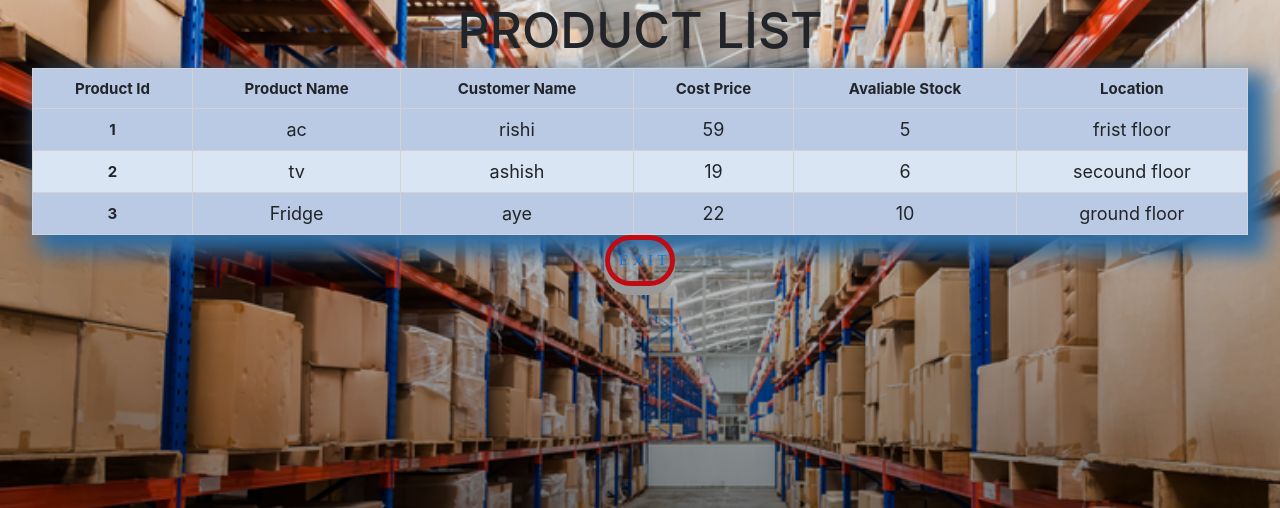
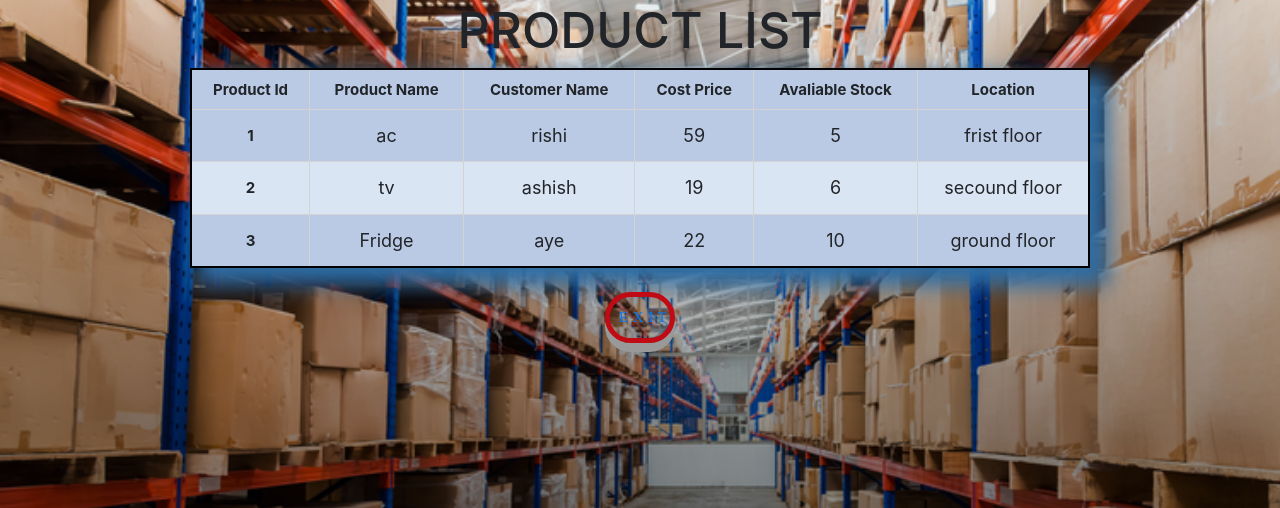
Before and after one commit to Hrishikesh007733/stock_management, a Django app: page /productlist/ in a window 1280 px wide. Shown: the part 56-564 px from the top of the page. Run offline with Django 3.2, Linux system fonts and the light colour scheme; data comes from the database, SQL or seed files in the repository.

Commit message:
product list table changed

```diff
--- a/demo/mysite/myapp/static/myapp/butthon2.css
+++ b/demo/mysite/myapp/static/myapp/butthon2.css
@@ -22,6 +22,6 @@
  }
  .button:active {
     background-color: #c53048;
-    box-shadow: 0 5px #666;
+    box-shadow: 0 5px rgb(8, 8, 8);
     transform: translateY(4px);
   }
--- a/demo/mysite/myapp/static/myapp/productlist.css
+++ b/demo/mysite/myapp/static/myapp/productlist.css
@@ -17,7 +17,11 @@ table, td, th{
     text-align: center;
 }
 table{
-    width: 95%;
+    left: 50%;
+    right: 50%;
+    width: 900px;
+    height: 200px;
+    border: 2px solid black;
     margin: auto;
     text-align: center;
     font-size: large;
--- a/demo/mysite/myapp/templates/myapp/productlist.html
+++ b/demo/mysite/myapp/templates/myapp/productlist.html
@@ -51,7 +51,7 @@
               {% endfor %}
 
             </tbody>
-          </table>
+          </table><br>
           <div class="but">
             <center><div class="button"><a href="/homepage/">exit</a></div></center>
         </div>
```
